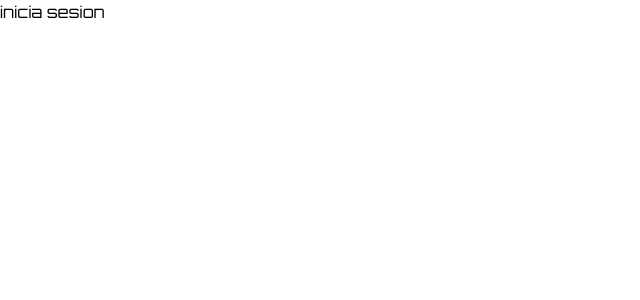
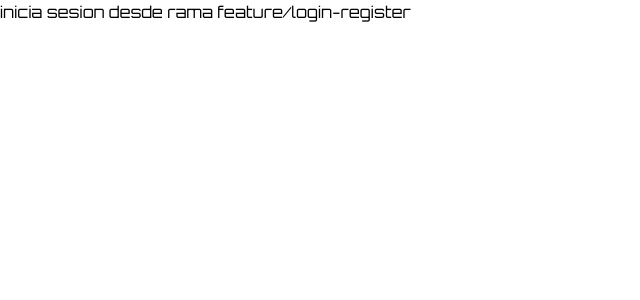
Before and after one commit to Yedpt/gitGame, a React (Vite) app in the folder client/: page /login in a window 1280 px wide. Shown: the top 300 px of the page, without its empty margins (0-640 px from the left). Built offline with nearby package versions, Linux system fonts and the light colour scheme.

Commit message:
my branch feature/login-register

```diff
--- a/client/src/pages/Login.jsx
+++ b/client/src/pages/Login.jsx
@@ -5,7 +5,7 @@ import React from 'react'
 const Login = () => {
   return (
     <div>
-      <p>inicia sesion</p>
+      <p>inicia sesion desde rama feature/login-register</p>
     </div>
   )
 }
```
